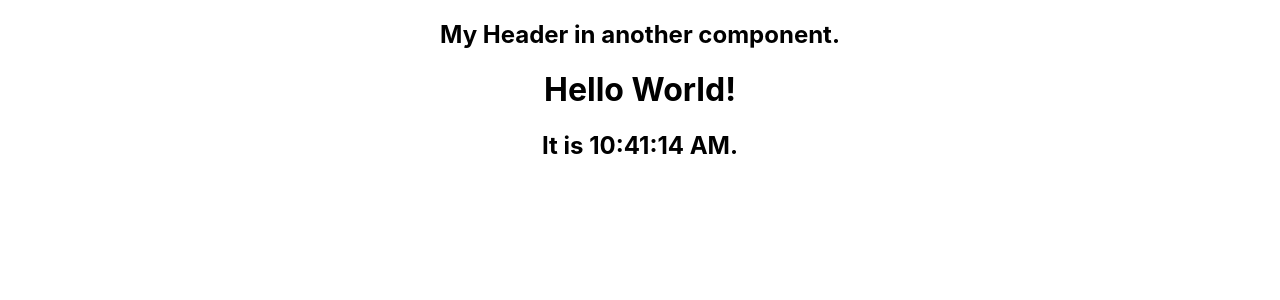
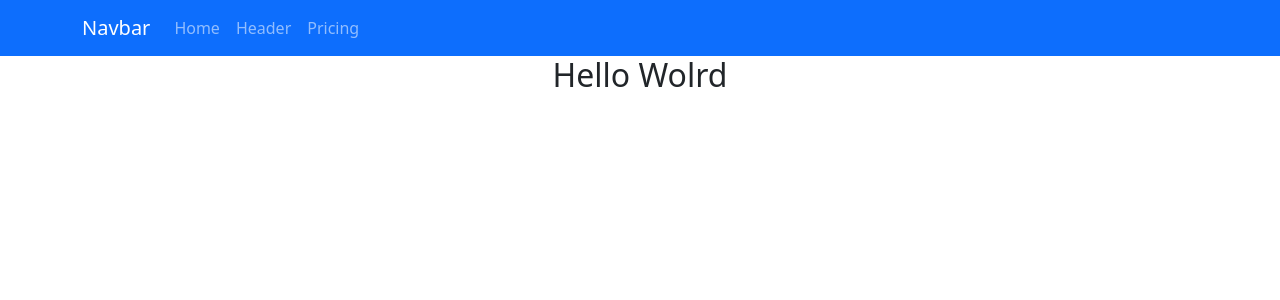
Before and after one commit to BM1200/Data-Representation-and-Querying, a React (Create React App) app in the folder Lab 2/book-app/: page / in a window 1280 px wide. Shown: the top 300 px of the page. Built offline with nearby package versions, Linux system fonts and the light colour scheme.

Commit message:
finishing up lab in class, added routing

```diff
--- a/Lab 2/book-app/package.json
+++ b/Lab 2/book-app/package.json
@@ -10,6 +10,7 @@
     "react": "^18.2.0",
     "react-bootstrap": "^2.9.0",
     "react-dom": "^18.2.0",
+    "react-router-dom": "^6.16.0",
     "react-scripts": "5.0.1",
     "web-vitals": "^2.1.4"
   },
--- a/Lab 2/book-app/src/App.js
+++ b/Lab 2/book-app/src/App.js
@@ -1,15 +1,39 @@
 import './App.css';
+import 'bootstrap/dist/css/bootstrap.min.css';
 import Header from './components/header';
 import Footer from './components/footer';
+import Container from 'react-bootstrap/Container';
+import Nav from 'react-bootstrap/Nav';
+import Navbar from 'react-bootstrap/Navbar';
+import Content from './components/content';
+import {BrowserRouter, Routes, Route} from 'react-router-dom';
 function App() {
   return (
+    <BrowserRouter>
     <div className="App">
-      <Header></Header>
-       <Footer></Footer>
-     <h1>Hello World!</h1>
-     <h2>It is {new Date().toLocaleTimeString()}.</h2>
+      <Navbar bg="primary" data-bs-theme="dark">
+        <Container>
+          <Navbar.Brand href="/">Navbar</Navbar.Brand>
+          <Nav className="me-auto">
+            <Nav.Link href="/">Home</Nav.Link>
+            <Nav.Link href="header">Header</Nav.Link>
+            <Nav.Link href="footer">Pricing</Nav.Link>
+          </Nav>
+        </Container>
+      </Navbar>
+      <Routes>
+        <Route path='/' element={<Content></Content>}></Route>
+        <Route path='header' element={<Header></Header>}></Route>
+        <Route path='footer' element={<Footer></Footer>}></Route>
+        {/* <Route path='/read' element={<Content></Content>}></Route> */}
+      </Routes>
+      {/* <Header></Header>
+       <Footer></Footer>  */}
+     {/* <h1>Hello World!</h1>
+     <h2>It is {new Date().toLocaleTimeString()}.</h2> */}
 
     </div>
+    </BrowserRouter>
   );
 }
 
--- /dev/null
+++ b/Lab 2/book-app/src/components/content.js
@@ -0,0 +1,9 @@
+function Content(){
+    return(
+        <div>
+        <h2>Hello Wolrd</h2>
+     </div>
+    );
+
+}
+export default Content
--- a/Lab 2/book-app/src/components/footer.js
+++ b/Lab 2/book-app/src/components/footer.js
@@ -1,7 +1,7 @@
 function Footer(){
     return(
         <div>
-          {/* <h2>My Footer in another component</h2>   */}
+           <h2>My Footer in another component</h2>
         </div>
     );
 }
```
Also changed, not shown: 1 other file (tests, documents, lock files or other folders).
